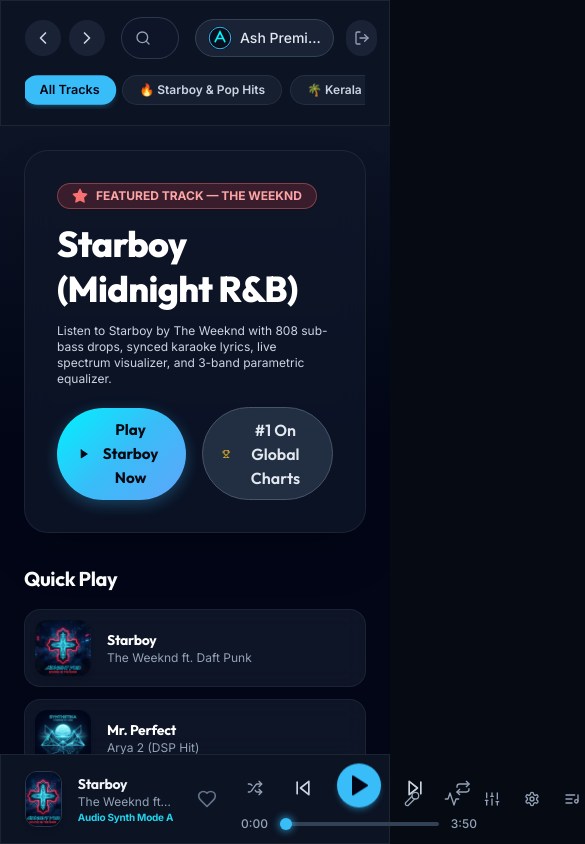
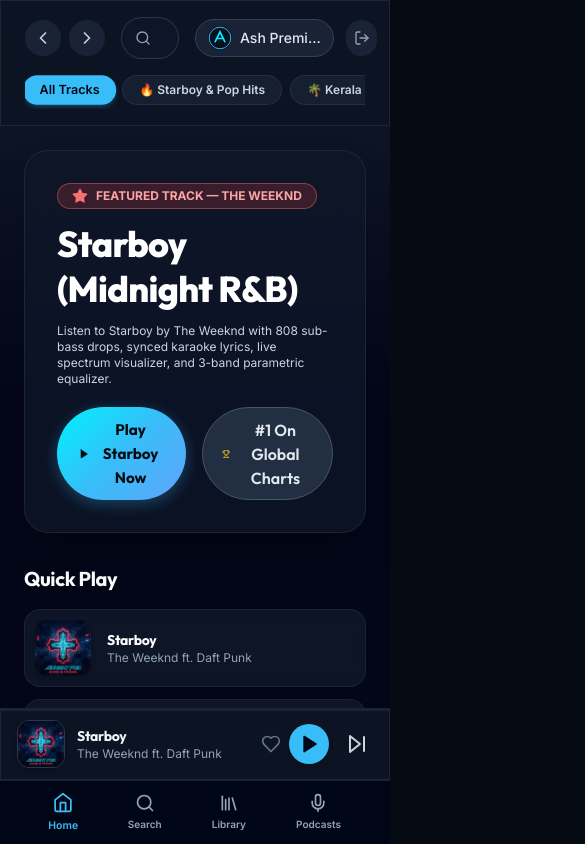
Before and after one commit to aryanpalla198/ASHIFY-MUSIC-PLAYER, a React (Vite) app: page / in a window 390 px wide. Shown: the top 844 px of the page, 585 px wide, since content can reach past the window. Built offline with nearby package versions, Linux system fonts and the light colour scheme; the HTML template or start-up script is replaced by a standard one.

Commit message:
Optimize layout for full mobile, tablet, and desktop responsiveness

```diff
--- a/src/App.jsx
+++ b/src/App.jsx
@@ -13,6 +13,7 @@
 import { FullScreenPlayer } from './components/FullScreenPlayer';
 import { SettingsModal } from './components/SettingsModal';
 import { FriendActivityDrawer } from './components/FriendActivityDrawer';
+import { Home, Search, Library, Mic } from 'lucide-react';
 
 export function AppContent() {
   const [activeTab, setActiveTab] = useState('home');
@@ -51,6 +52,49 @@
       {/* Persistent Player Controls Bar */}
       <PlayerBar />
 
+      {/* Mobile Bottom Navigation */}
+      <div className="botnav-container bg-slate-950/95 border-t border-slate-800/80 flex items-center justify-around px-6 z-30">
+        <button
+          onClick={() => setActiveTab('home')}
+          className={`flex flex-col items-center justify-center gap-1 transition-all ${
+            activeTab === 'home' ? 'text-sky-400 font-bold scale-105' : 'text-slate-400 hover:text-slate-200'
+          }`}
+        >
+          <Home className="w-5 h-5" />
+          <span className="text-[10px] font-semibold">Home</span>
+        </button>
+
+        <button
+          onClick={() => setActiveTab('search')}
+          className={`flex flex-col items-center justify-center gap-1 transition-all ${
+            activeTab === 'search' ? 'text-sky-400 font-bold scale-105' : 'text-slate-400 hover:text-slate-200'
+          }`}
+        >
+          <Search className="w-5 h-5" />
+          <span className="text-[10px] font-semibold">Search</span>
+        </button>
+
+        <button
+          onClick={() => setActiveTab('library')}
+          className={`flex flex-col items-center justify-center gap-1 transition-all ${
+            activeTab === 'library' ? 'text-sky-400 font-bold scale-105' : 'text-slate-400 hover:text-slate-200'
+          }`}
+        >
+          <Library className="w-5 h-5" />
+          <span className="text-[10px] font-semibold">Library</span>
+        </button>
+
+        <button
+          onClick={() => setActiveTab('podcasts')}
+          className={`flex flex-col items-center justify-center gap-1 transition-all ${
+            activeTab === 'podcasts' ? 'text-sky-400 font-bold scale-105' : 'text-slate-400 hover:text-slate-200'
+          }`}
+        >
+          <Mic className="w-5 h-5" />
+          <span className="text-[10px] font-semibold">Podcasts</span>
+        </button>
+      </div>
+
       {/* Overlays and Modals */}
       <AuthModal />
       <AudioVisualizer />
--- a/src/components/PlayerBar.jsx
+++ b/src/components/PlayerBar.jsx
@@ -48,40 +48,45 @@
   const isLiked = likedSongIds.includes(currentSong.id);
 
   return (
-    <footer className="col-span-2 glass-panel z-30 flex items-center justify-between px-6 border-t border-slate-800 bg-slate-950/95" style={{ height: 'var(--player-height)' }}>
+    <footer className="col-span-2 glass-panel z-30 flex items-center justify-between px-4 md:px-6 border-t border-slate-800 bg-slate-950/95 relative" style={{ height: '100%', gridArea: 'player' }}>
+
+      {/* Mobile Top Progress Bar Line */}
+      <div className="absolute top-0 left-0 right-0 h-0.5 bg-slate-800/80 md:hidden">
+        <div
+          className="h-full bg-sky-400 transition-all duration-100"
+          style={{ width: `${(currentTime / (duration || 1)) * 100}%` }}
+        />
+      </div>
 
       {/* Left: Track Information */}
-      <div className="flex items-center gap-4 w-1/4 min-w-[200px]">
+      <div className="flex items-center gap-3 flex-1 md:flex-initial md:w-1/4 min-w-0">
         <div
           onClick={() => setShowFullScreenPlayer(true)}
-          className="relative group cursor-pointer"
+          className="relative group cursor-pointer flex-shrink-0"
           title="Click for Spotify Fullscreen View"
         >
           <img
             src={currentSong.coverUrl}
             alt={currentSong.title}
-            className={`w-14 h-14 rounded-xl object-cover border border-slate-700/80 shadow-md transition-all group-hover:scale-105 ${isPlaying ? 'shadow-sky-500/20' : ''}`}
+            className={`w-12 h-12 md:w-14 md:h-14 rounded-xl object-cover border border-slate-700/80 shadow-md transition-all group-hover:scale-105 ${isPlaying ? 'shadow-sky-500/20' : ''}`}
           />
           <div className="absolute inset-0 bg-slate-950/40 rounded-xl opacity-0 group-hover:opacity-100 flex items-center justify-center transition-opacity">
-            <Maximize2 className="w-5 h-5 text-white" />
+            <Maximize2 className="w-4 h-4 text-white" />
           </div>
         </div>
 
-        <div className="flex flex-col truncate" onClick={() => setShowFullScreenPlayer(true)}>
+        <div className="flex flex-col truncate flex-1 min-w-0" onClick={() => setShowFullScreenPlayer(true)}>
           <h4 className="font-bold text-sm text-slate-100 truncate hover:text-sky-300 cursor-pointer" style={{ fontFamily: 'Outfit' }}>
             {currentSong.title}
           </h4>
           <span className="text-xs text-slate-400 truncate hover:text-slate-200 cursor-pointer">
             {currentSong.artist}
           </span>
-          {audioError && (
-            <span className="text-[10px] text-cyan-400 font-bold tracking-tight">Audio Synth Mode Active</span>
-          )}
         </div>
 
         <button
           onClick={() => toggleLikeSong(currentSong.id)}
-          className={`p-2 rounded-full transition-colors ${
+          className={`p-2 rounded-full transition-colors flex-shrink-0 ${
             isLiked ? 'text-sky-400 hover:text-sky-300' : 'text-slate-500 hover:text-slate-300'
           }`}
           title={isLiked ? "Unlike Song" : "Like Song"}
@@ -90,8 +95,8 @@
         </button>
       </div>
 
-      {/* Center: Controls & Seek Bar */}
-      <div className="flex flex-col items-center gap-1.5 flex-1 max-w-xl px-4">
+      {/* Center: Controls & Seek Bar (Desktop only) */}
+      <div className="hidden md:flex flex-col items-center gap-1.5 flex-1 max-w-xl px-4">
         <div className="flex items-center gap-6">
           <button
             onClick={() => setIsShuffle(!isShuffle)}
@@ -162,8 +167,28 @@
         </div>
       </div>
 
-      {/* Right: Extra Controls */}
-      <div className="flex items-center justify-end gap-2 w-1/4 min-w-[200px]">
+      {/* Mobile Play/Pause & Skip Controls */}
+      <div className="flex md:hidden items-center gap-3 flex-shrink-0">
+        <button
+          onClick={togglePlay}
+          className="w-10 h-10 rounded-full bg-sky-400 text-slate-950 flex items-center justify-center shadow-md active:scale-95 transition-transform"
+        >
+          {isPlaying ? (
+            <Pause className="w-5 h-5 fill-slate-950" />
+          ) : (
+            <Play className="w-5 h-5 fill-slate-950 ml-0.5" />
+          )}
+        </button>
+        <button
+          onClick={handleNextTrack}
+          className="text-slate-300 hover:text-sky-400 transition-colors p-1"
+        >
+          <SkipForward className="w-6 h-6" />
+        </button>
+      </div>
+
+      {/* Right: Extra Controls (Desktop only) */}
+      <div className="hidden md:flex items-center justify-end gap-2 w-1/4 min-w-[200px]">
         <button
           onClick={() => setShowLyrics(!showLyrics)}
           className={`p-2 rounded-xl transition-all ${
--- a/src/index.css
+++ b/src/index.css
@@ -239,15 +239,25 @@
   transform: scale(1.3);
 }
 
+.botnav-container {
+  grid-area: botnav;
+  display: none;
+}
+
 /* Responsive adjustments */
 @media (max-width: 768px) {
   .app-container {
     grid-template-columns: 1fr;
+    grid-template-rows: 1fr 72px 64px;
     grid-template-areas:
       "main"
-      "player";
+      "player"
+      "botnav";
   }
   .sidebar-container {
     display: none;
   }
+  .botnav-container {
+    display: flex !important;
+  }
 }
```
